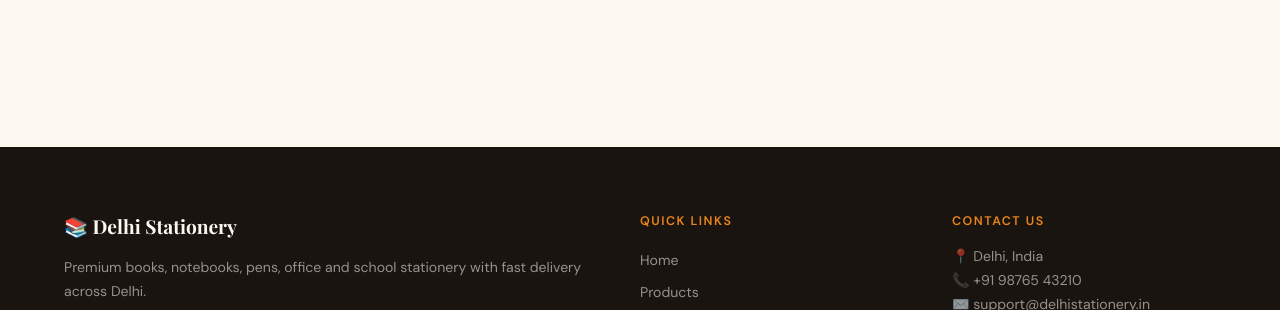
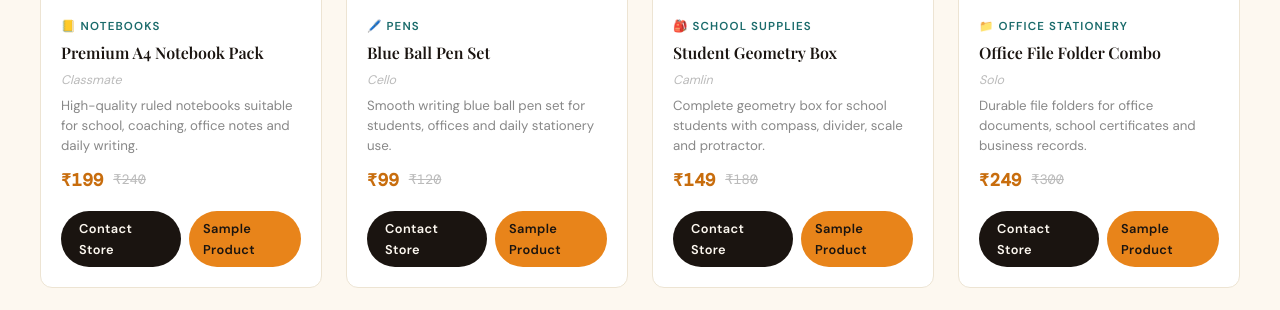
Before and after one commit to sartaj05/Stationery_Store, a Django app: page /products/ in a window 1280 px wide. Shown: the part 890-1200 px from the top of the page. Run offline with Django 5.2, Linux system fonts and the light colour scheme; data that the repository does not hold is empty.

Commit message:
Add dummy product fallback for empty catalogue

```diff
--- a/static/store/css/style.css
+++ b/static/store/css/style.css
@@ -1498,3 +1498,25 @@ ul { list-style: none; }
     align-items: center;
     gap: 4px;
 }
+
+/* ============================================================
+   DUMMY / SAMPLE PRODUCT POLISH
+   ============================================================ */
+
+.product-card .stock-badge.success {
+    z-index: 2;
+}
+
+.product-card img {
+    background: var(--paper-dark);
+}
+
+.product-info .product-category {
+    display: inline-flex;
+    gap: 5px;
+    align-items: center;
+}
+
+.empty-box {
+    grid-column: 1 / -1;
+}
--- a/store/views.py
+++ b/store/views.py
@@ -1,3 +1,6 @@
+from decimal import Decimal
+from types import SimpleNamespace
+
 from django.shortcuts import render, get_object_or_404, redirect
 from django.db import transaction
 from django.db.models import Q
@@ -8,67 +11,267 @@ from .models import Product, Category, Order
 from .forms import OrderForm, BulkOrderRequestForm
 
 
+# ============================================================
+# DUMMY PUBLIC CONTENT
+# Shows only when no active real products exist.
+# Once admin/superadmin adds real active product, dummy disappears.
+# ============================================================
+
+def _dummy_category(name, slug, icon):
+    return SimpleNamespace(
+        id=slug,
+        name=name,
+        slug=slug,
+        icon=icon,
+        is_dummy=True,
+    )
+
+
+def _dummy_product(
+    name,
+    category,
+    brand,
+    description,
+    price,
+    discount_price,
+    stock,
+    image_url,
+    is_featured=False,
+):
+    return SimpleNamespace(
+        id=None,
+        name=name,
+        category=category,
+        brand=brand,
+        description=description,
+        price=Decimal(str(price)),
+        discount_price=Decimal(str(discount_price)) if discount_price else None,
+        stock=stock,
+        image=None,
+        image_url=image_url,
+        is_featured=is_featured,
+        is_active=True,
+        is_dummy=True,
+        final_price=Decimal(str(discount_price)) if discount_price else Decimal(str(price)),
+        stock_status=(
+            "Out of Stock"
+            if stock <= 0
+            else "Low Stock"
+            if stock <= 5
+            else "Available"
+        ),
+    )
+
+
+def get_dummy_categories():
+    return [
+        _dummy_category("Notebooks", "notebooks", "📒"),
+        _dummy_category("Pens", "pens", "🖊️"),
+        _dummy_category("School Supplies", "school-supplies", "🎒"),
+        _dummy_category("Office Stationery", "office-stationery", "📁"),
+        _dummy_category("Exam Materials", "exam-materials", "📋"),
+        _dummy_category("Art Supplies", "art-supplies", "🎨"),
+    ]
+
+
+def get_dummy_products():
+    categories = {category.slug: category for category in get_dummy_categories()}
+
+    return [
+        _dummy_product(
+            name="Premium A4 Notebook Pack",
+            category=categories["notebooks"],
+            brand="Classmate",
+            description="High-quality ruled notebooks suitable for school, coaching, office notes and daily writing.",
+            price="240",
+            discount_price="199",
+            stock=25,
+            image_url="https://images.unsplash.com/photo-1531346878377-a5be20888e57?auto=format&fit=crop&w=900&q=80",
+            is_featured=True,
+        ),
+        _dummy_product(
+            name="Blue Ball Pen Set",
+            category=categories["pens"],
+            brand="Cello",
+            description="Smooth writing blue ball pen set for students, offices and daily stationery use.",
+            price="120",
+            discount_price="99",
+            stock=60,
+            image_url="https://images.unsplash.com/photo-1583485088034-697b5bc54ccd?auto=format&fit=crop&w=900&q=80",
+            is_featured=True,
+        ),
+        _dummy_product(
+            name="Student Geometry Box",
+            category=categories["school-supplies"],
+            brand="Camlin",
+            description="Complete geometry box for school students with compass, divider, scale and protractor.",
+            price="180",
+            discount_price="149",
+            stock=18,
+            image_url="https://images.unsplash.com/photo-1456735190827-d1262f71b8a3?auto=format&fit=crop&w=900&q=80",
+            is_featured=True,
+        ),
+        _dummy_product(
+            name="Office File Folder Combo",
+            category=categories["office-stationery"],
+            brand="Solo",
+            description="Durable file folders for office documents, school certificates and business records.",
+            price="300",
+            discount_price="249",
+            stock=12,
+            image_url="https://images.unsplash.com/photo-1586281380349-632531db7ed4?auto=format&fit=crop&w=900&q=80",
+            is_featured=True,
+        ),
+        _dummy_product(
+            name="Exam Writing Pad",
+            category=categories["exam-materials"],
+            brand="Delhi Stationery",
+            description="Strong and lightweight exam pad for school, college and competitive exams.",
+            price="90",
+            discount_price="75",
+            stock=30,
+            image_url="https://images.unsplash.com/photo-1516321318423-f06f85e504b3?auto=format&fit=crop&w=900&q=80",
+            is_featured=False,
+        ),
+        _dummy_product(
+            name="Colour Pencil Kit",
+            category=categories["art-supplies"],
+            brand="Faber-Castell",
+            description="Bright colour pencil kit for drawing, school projects and creative artwork.",
+            price="220",
+            discount_price="179",
+            stock=9,
+            image_url="https://images.unsplash.com/photo-1513364776144-60967b0f800f?auto=format&fit=crop&w=900&q=80",
+            is_featured=False,
+        ),
+        _dummy_product(
+            name="Register Long Book",
+            category=categories["notebooks"],
+            brand="Navneet",
+            description="Long register book for accounts, rough work, coaching notes and office records.",
+            price="160",
+            discount_price="135",
+            stock=22,
+            image_url="https://images.unsplash.com/photo-1512820790803-83ca734da794?auto=format&fit=crop&w=900&q=80",
+            is_featured=False,
+        ),
+        _dummy_product(
+            name="Stapler and Pin Set",
+            category=categories["office-stationery"],
+            brand="Kangaro",
+            description="Office stapler with pin pack for files, documents and daily desk work.",
+            price="180",
+            discount_price="150",
+            stock=14,
+            image_url="https://images.unsplash.com/photo-1519389950473-47ba0277781c?auto=format&fit=crop&w=900&q=80",
+            is_featured=False,
+        ),
+    ]
+
+
+def _filter_dummy_products(products, query=None, category_slug=None):
+    filtered_products = products
+
+    if query:
+        q = query.lower()
+        filtered_products = [
+            product for product in filtered_products
+            if q in product.name.lower()
+            or q in product.brand.lower()
+            or q in product.description.lower()
+            or q in product.category.name.lower()
+        ]
+
+    if category_slug:
+        filtered_products = [
+            product for product in filtered_products
+            if product.category.slug == category_slug
+        ]
+
+    return filtered_products
+
+
+# ============================================================
+# PUBLIC STORE VIEWS
+# ============================================================
+
 def home(request):
-    categories = Category.objects.all()
-    featured_products = (
-        Product.objects
-        .filter(is_active=True, is_featured=True)
-        .select_related("category")[:8]
-    )
-    latest_products = (
-        Product.objects
-        .filter(is_active=True)
-        .select_related("category")
-        .order_by("-created_at")[:12]
-    )
+    real_active_products = Product.objects.filter(is_active=True)
+    has_real_products = real_active_products.exists()
+
+    if has_real_products:
+        categories = Category.objects.all()
+        featured_products = real_active_products.filter(is_featured=True)[:8]
+
+        if not featured_products.exists():
+            featured_products = real_active_products.order_by("-created_at")[:8]
+
+        latest_products = real_active_products.order_by("-created_at")[:12]
+        using_dummy_content = False
+    else:
+        categories = get_dummy_categories()
+        dummy_products = get_dummy_products()
+        featured_products = [product for product in dummy_products if product.is_featured][:8]
+        latest_products = dummy_products[:12]
+        using_dummy_content = True
 
     context = {
         "categories": categories,
         "featured_products": featured_products,
         "latest_products": latest_products,
+        "using_dummy_content": using_dummy_content,
     }
     return render(request, "store/home.html", context)
 
 
 def product_list(request):
-    products = Product.objects.filter(is_active=True).select_related("category")
-    categories = Category.objects.all()
-
     query = request.GET.get("q", "").strip()
     category_slug = request.GET.get("category", "").strip()
 
-    if query:
-        products = products.filter(
-            Q(name__icontains=query)
-            | Q(brand__icontains=query)
-            | Q(description__icontains=query)
+    real_active_products = Product.objects.filter(is_active=True)
+    has_real_products = real_active_products.exists()
+
+    if has_real_products:
+        products = real_active_products.select_related("category")
+        categories = Category.objects.all()
+        using_dummy_content = False
+
+        if query:
+            products = products.filter(
+                Q(name__icontains=query)
+                | Q(brand__icontains=query)
+                | Q(description__icontains=query)
+            )
+
+        if category_slug:
+            products = products.filter(category__slug=category_slug)
+
+    else:
+        categories = get_dummy_categories()
+        products = _filter_dummy_products(
+            get_dummy_products(),
+            query=query,
+            category_slug=category_slug,
         )
-
-    if category_slug:
-        products = products.filter(category__slug=category_slug)
+        using_dummy_content = True
 
     context = {
         "products": products,
         "categories": categories,
         "query": query,
         "selected_category": category_slug,
+        "using_dummy_content": using_dummy_content,
     }
     return render(request, "store/product_list.html", context)
 
 
 def product_detail(request, product_id):
-    product = get_object_or_404(
-        Product.objects.select_related("category"),
-        id=product_id,
-        is_active=True,
-    )
+    product = get_object_or_404(Product, id=product_id, is_active=True)
 
-    related_products = (
-        Product.objects
-        .filter(category=product.category, is_active=True)
-        .select_related("category")
-        .exclude(id=product.id)[:4]
-    )
+    related_products = Product.objects.filter(
+        category=product.category,
+        is_active=True
+    ).exclude(id=product.id)[:4]
 
     context = {
         "product": product,
@@ -78,11 +281,7 @@ def product_detail(request, product_id):
 
 
 def order_product(request, product_id):
-    product = get_object_or_404(
-        Product.objects.select_related("category"),
-        id=product_id,
-        is_active=True,
-    )
+    product = get_object_or_404(Product, id=product_id, is_active=True)
 
     if product.stock <= 0:
         messages.error(request, "This product is currently out of stock.")
@@ -93,39 +292,32 @@ def order_product(request, product_id):
 
         if form.is_valid():
             with transaction.atomic():
-                product_locked = get_object_or_404(
-                    Product.objects.select_for_update().select_related("category"),
-                    id=product_id,
+                product = Product.objects.select_for_update().get(
+                    id=product.id,
                     is_active=True,
                 )
 
                 order = form.save(commit=False)
-                order.product = product_locked
+                order.product = product
 
                 if request.user.is_authenticated:
                     order.customer = request.user
 
-                if product_locked.stock <= 0:
-                    messages.error(request, "This product is currently out of stock.")
-                    return redirect("product_detail", product_id=product_locked.id)
-
-                if order.quantity > product_locked.stock:
-                    messages.error(
-                        request,
-                        f"Only {product_locked.stock} units are available in stock."
-                    )
-                    return redirect("order_product", product_id=product_locked.id)
+                if order.quantity > product.stock:
+                    messages.error(request, "Quantity is greater than available stock.")
+                    return redirect("order_product", product_id=product.id)
 
                 order.save()
 
-                product_locked.stock -= order.quantity
-                product_locked.save(update_fields=["stock"])
+                product.stock -= order.quantity
+                product.save(update_fields=["stock"])
 
             messages.success(
                 request,
                 f"Your order has been placed successfully. Your Order ID is #{order.id}."
             )
-            return redirect(f"/order-success/?order_id={order.id}")
+            request.session["last_order_id"] = order.id
+            return redirect("order_success")
 
     else:
         initial_data = {}
@@ -144,8 +336,11 @@ def order_product(request, product_id):
 
 
 def order_success(request):
-    order_id = request.GET.get("order_id", "").strip()
-    return render(request, "store/order_success.html", {"order_id": order_id})
+    last_order_id = request.session.get("last_order_id")
+
+    return render(request, "store/order_success.html", {
+        "last_order_id": last_order_id,
+    })
 
 
 def track_order(request):
--- a/templates/store/product_card.html
+++ b/templates/store/product_card.html
@@ -1,32 +1,73 @@
 <div class="product-card">
-    <div class="product-image">
+    <div class="product-img-box">
         {% if product.image %}
             <img src="{{ product.image.url }}" alt="{{ product.name }}">
+        {% elif product.image_url %}
+            <img src="{{ product.image_url }}" alt="{{ product.name }}">
         {% else %}
-            <div class="no-image">No Image</div>
+            <div class="no-img">No Image</div>
+        {% endif %}
+
+        {% if product.is_dummy %}
+            <span class="stock-badge success">Sample</span>
+        {% elif product.stock <= 0 %}
+            <span class="stock-badge danger">Out of Stock</span>
+        {% elif product.stock <= 5 %}
+            <span class="stock-badge warning">Low Stock</span>
+        {% else %}
+            <span class="stock-badge success">Available</span>
         {% endif %}
 
         {% if product.discount_price %}
-            <span class="discount-badge">Sale</span>
+            <span style="position:absolute;top:10px;right:10px;background:var(--ruby);color:#fff;font-size:.65rem;font-weight:700;padding:3px 8px;border-radius:50px;letter-spacing:.06em">
+                SALE
+            </span>
         {% endif %}
     </div>
 
-    <div class="product-body">
-        <p class="product-category">{{ product.category.name }}</p>
+    <div class="product-info">
+        <span class="product-category">
+            {{ product.category.icon|default:"📦" }} {{ product.category.name }}
+        </span>
+
         <h3>{{ product.name }}</h3>
-        <p class="brand">{{ product.brand|default:"Delhi Stationery" }}</p>
+
+        {% if product.brand %}
+            <div style="font-size:.78rem;color:#bbb;font-style:italic">
+                {{ product.brand }}
+            </div>
+        {% endif %}
+
+        <p>{{ product.description|truncatewords:14 }}</p>
 
         <div class="price-row">
             <strong>₹{{ product.final_price }}</strong>
             {% if product.discount_price %}
-                <span>₹{{ product.price }}</span>
+                <del>₹{{ product.price }}</del>
             {% endif %}
         </div>
 
-        <p class="stock {{ product.stock_status|slugify }}">
-            {{ product.stock_status }}
-        </p>
+        {% if product.is_dummy %}
+            <div style="display:flex;gap:8px;margin-top:10px">
+                <a href="{% url 'contact' %}" class="btn small-btn" style="flex:1;justify-content:center">
+                    Contact Store
+                </a>
+                <a href="{% url 'product_list' %}" class="btn" style="flex:1;justify-content:center;background:var(--saffron);color:var(--ink);padding:7px 14px;font-size:.8rem;font-weight:600;border-radius:50px">
+                    Sample Product
+                </a>
+            </div>
+        {% else %}
+            <div style="display:flex;gap:8px;margin-top:10px">
+                <a href="{% url 'product_detail' product.id %}" class="btn small-btn" style="flex:1;justify-content:center">
+                    View Details
+                </a>
 
-        <a href="{% url 'product_detail' product.id %}" class="card-btn">View Details</a>
+                {% if product.stock > 0 %}
+                    <a href="{% url 'order_product' product.id %}" class="btn" style="flex:1;justify-content:center;background:var(--saffron);color:var(--ink);padding:7px 14px;font-size:.8rem;font-weight:600;border-radius:50px">
+                        Order Now
+                    </a>
+                {% endif %}
+            </div>
+        {% endif %}
     </div>
 </div>
--- a/templates/store/product_list.html
+++ b/templates/store/product_list.html
@@ -12,7 +12,15 @@
 </section>
 
 <section class="container section">
-    <!-- Filter Bar -->
+
+    {% if using_dummy_content %}
+        <div style="background:var(--saffron-lt);border:1.5px solid rgba(232,132,26,.2);border-radius:var(--radius);padding:14px 18px;margin-bottom:24px;color:var(--ink-soft);font-size:.9rem">
+            🧪 <strong>Sample catalogue:</strong>
+            These are demo products shown because no real active products are added yet.
+            Once superadmin/admin adds products, this dummy catalogue will automatically disappear.
+        </div>
+    {% endif %}
+
     <form method="get" class="filter-box">
         <input
             type="text"
@@ -20,6 +28,7 @@
             placeholder="🔍 Search books, pen, copy, brand..."
             value="{{ query|default:'' }}"
         >
+
         <select name="category">
             <option value="">All Categories</option>
             {% for category in categories %}
@@ -29,6 +38,7 @@
                 </option>
             {% endfor %}
         </select>
+
         <button type="submit" class="btn primary-btn">Search</button>
         <a href="{% url 'product_list' %}" class="btn outline-btn">Reset</a>
     </form>
@@ -38,66 +48,25 @@
         Showing results
         {% if query %} for "<strong style="color:var(--ink)">{{ query }}</strong>"{% endif %}
         {% if selected_category %} in <strong style="color:var(--teal)">{{ selected_category }}</strong>{% endif %}
-        &nbsp;·&nbsp; <a href="{% url 'product_list' %}" style="color:var(--saffron);font-weight:600">Clear filters</a>
+        &nbsp;·&nbsp;
+        <a href="{% url 'product_list' %}" style="color:var(--saffron);font-weight:600">
+            Clear filters
+        </a>
     </div>
     {% endif %}
 
     <div class="product-grid">
         {% for product in products %}
-        <div class="product-card">
-            <div class="product-img-box">
-                {% if product.image %}
-                    <img src="{{ product.image.url }}" alt="{{ product.name }}">
-                {% else %}
-                    <div class="no-img">No Image</div>
-                {% endif %}
-
-                {% if product.stock <= 0 %}
-                    <span class="stock-badge danger">Out of Stock</span>
-                {% elif product.stock <= 5 %}
-                    <span class="stock-badge warning">Low Stock</span>
-                {% else %}
-                    <span class="stock-badge success">Available</span>
-                {% endif %}
-
-                {% if product.discount_price %}
-                    <span style="position:absolute;top:10px;right:10px;background:var(--ruby);color:#fff;font-size:.65rem;font-weight:700;padding:3px 8px;border-radius:50px;letter-spacing:.06em">SALE</span>
-                {% endif %}
+            {% include "store/product_card.html" %}
+        {% empty %}
+            <div class="empty-box">
+                <div style="font-size:3rem;margin-bottom:16px">🔍</div>
+                <h3>No products found</h3>
+                <p>Please try another search term or category.</p>
+                <a href="{% url 'product_list' %}" class="btn primary-btn" style="margin-top:20px">
+                    View All Products
+                </a>
             </div>
-
-            <div class="product-info">
-                <span class="product-category">{{ product.category.name }}</span>
-                <h3>{{ product.name }}</h3>
-                {% if product.brand %}
-                    <div style="font-size:.78rem;color:#bbb;font-style:italic">{{ product.brand }}</div>
-                {% endif %}
-                <p>{{ product.description|truncatewords:14 }}</p>
-
-                <div class="price-row">
-                    <strong>₹{{ product.final_price }}</strong>
-                    {% if product.discount_price %}
-                        <del>₹{{ product.price }}</del>
-                        <span style="font-size:.72rem;background:rgba(232,132,26,.12);color:var(--saffron-dk);padding:2px 7px;border-radius:50px;font-weight:600">
-                            Save ₹{{ product.price|floatformat:0 }}
-                        </span>
-                    {% endif %}
-                </div>
-
-                <div style="display:flex;gap:8px;margin-top:10px">
-                    <a href="{% url 'product_detail' product.id %}" class="btn small-btn" style="flex:1;justify-content:center">View Details</a>
-                    {% if product.stock > 0 %}
-                        <a href="{% url 'order_product' product.id %}" class="btn" style="flex:1;justify-content:center;background:var(--saffron);color:var(--ink);padding:7px 14px;font-size:.8rem;font-weight:600;border-radius:50px">Order Now</a>
-                    {% endif %}
-                </div>
-            </div>
-        </div>
-        {% empty %}
-        <div class="empty-box">
-            <div style="font-size:3rem;margin-bottom:16px">🔍</div>
-            <h3>No products found</h3>
-            <p>Please try another search term or category.</p>
-            <a href="{% url 'product_list' %}" class="btn primary-btn" style="margin-top:20px">View All Products</a>
-        </div>
         {% endfor %}
     </div>
 </section>
```
